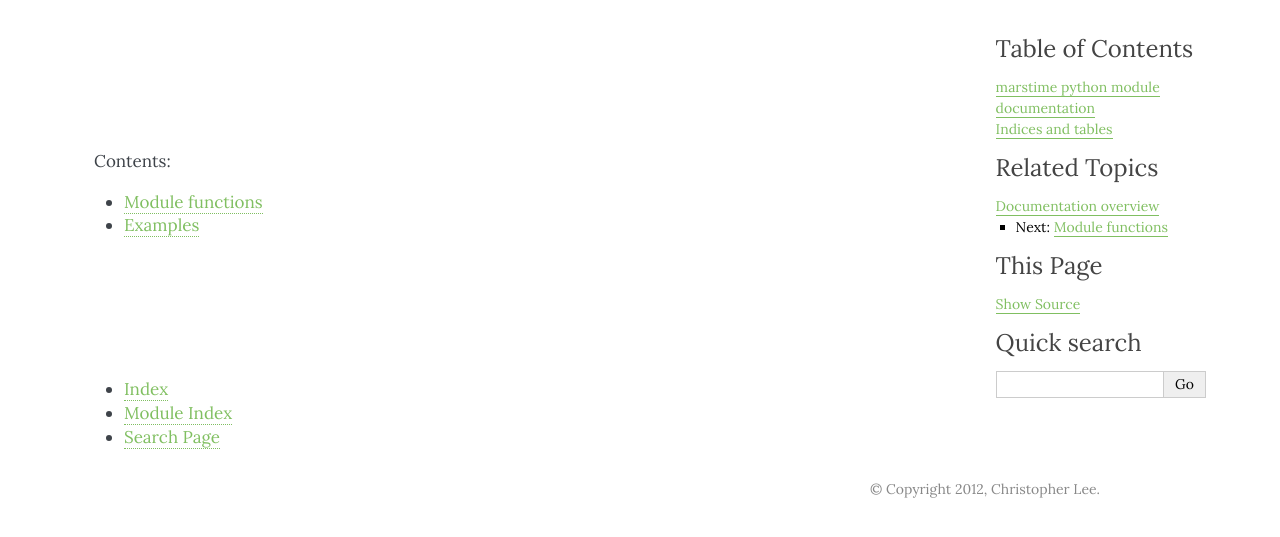
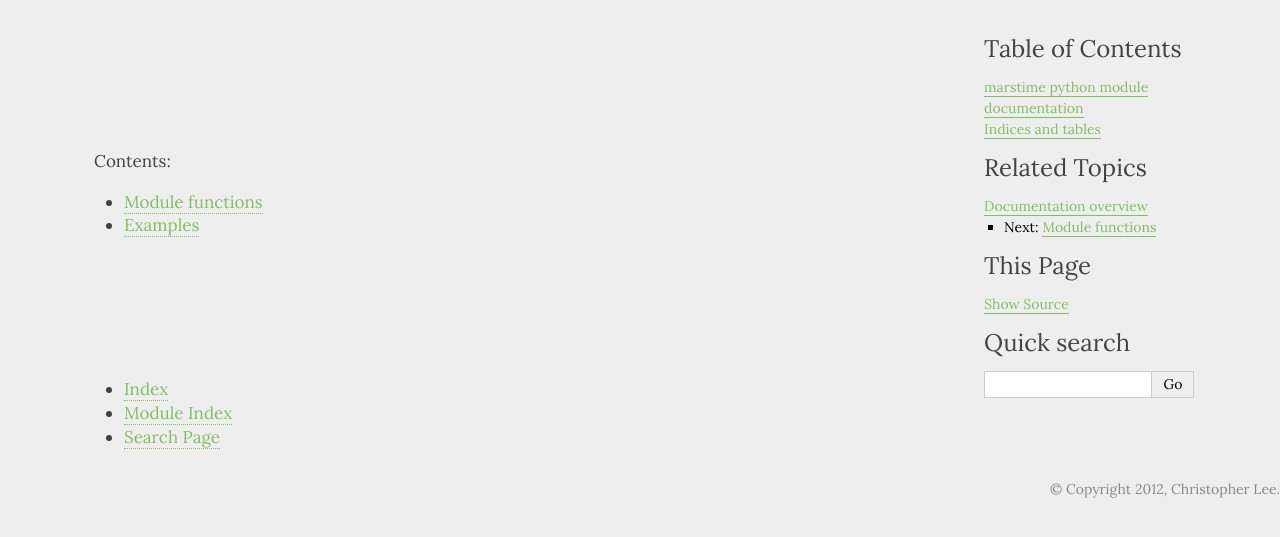
Before and after one commit to eelsirhc/pyMarsTime, a Sphinx documentation site: the page built from docs/index.rst, in a window 1280 px wide. Shown: the top 537 px of the page. Built offline with Sphinx 7.4.7, drawn with Linux system fonts in a browser that asks for light colours.

Commit message:
fixing some doc layout issues

```diff
--- a/docs/_themes/fm/static/fm.css_t
+++ b/docs/_themes/fm/static/fm.css_t
@@ -5,12 +5,12 @@
  * :license: BSD, see LICENSE for details.
  */
 
-{% set page_width = '920px' %}
-{% set sidebar_width = '240px' %}
+{% set page_width = '100%' %}
+{% set sidebar_width = '20%' %}
 {% set title_color = "#448523" %}
 {% set link_color = "#80BF61" %}
 {% set hover_link_color = "#222" %}
-{% set background_color = 'e0dfdb' %}
+{% set background_color = '#eeeeee' %}
 
 @import url("basic.css");
 @import url(http://fonts.googleapis.com/css?family=Lora);
@@ -24,6 +24,7 @@ body {
     color: #000;
     margin: 0;
     padding: 0;
+    background-color: {{ background_color }};
 }
 
 div.document {
@@ -44,7 +45,7 @@ div.sphinxsidebar {
     width: 20%;
 	min-width: 100px;
 	float: right;
-	margin-left: 1%;
+	margin-right: 1%;
 }
 
 
@@ -53,7 +54,7 @@ hr {
 }
 
 div.body {
-    background-color: {{ background_color }};
+
     color: #3E4349;
     padding: 0 30px 0 30px;
 }
--- a/docs/_themes/fm/static/small_fm.css
+++ b/docs/_themes/fm/static/small_fm.css
@@ -12,20 +12,24 @@ a{
 h1 , h2, h3, h4, h5, h6 { color: #448523;}
 body {
     margin: 0;
-    padding: 5%;
+    padding: 0%;
+	background: #eeeeee;
 }
 
 div.documentwrapper {
     float: none;
-	background: ;
+	width: 96%;
+	padding: 2%;
+	margin: 0;
+
 }
 
 div.sphinxsidebar {
     display: block;
     float: none;
-    width: 102.5%;
-    margin: 50px -30px -20px -30px;
-    padding: 10px 20px;
+    width: 100%;
+    margin: 0%;
+    padding: 0;
     background: #506c43;
     color: white;
 }
@@ -56,8 +60,9 @@ div.document {
 
 div.related {
     display: block;
-    margin: 0;
-    padding: 10px 0 20px 0;
+    margin: 0% 0;
+    padding: 1% 2%;
+	width: 96%;
 }
 
 div.related ul,
@@ -67,7 +72,8 @@ div.related ul li {
 }
 
 div.footer {
-    display: none;
+	text-align: center;
+	margin: 0px auto;
 }
 
 div.bodywrapper {
```
